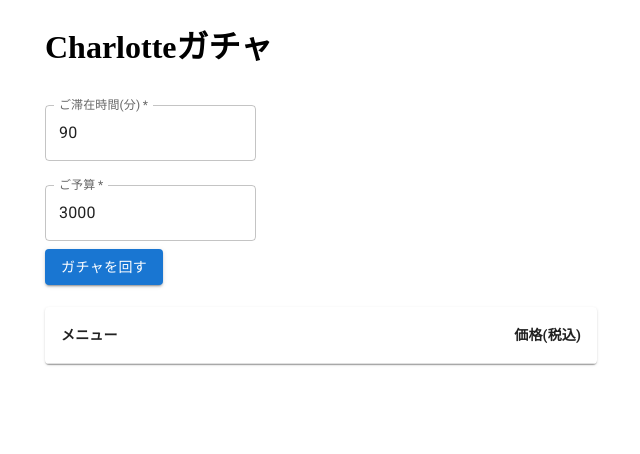
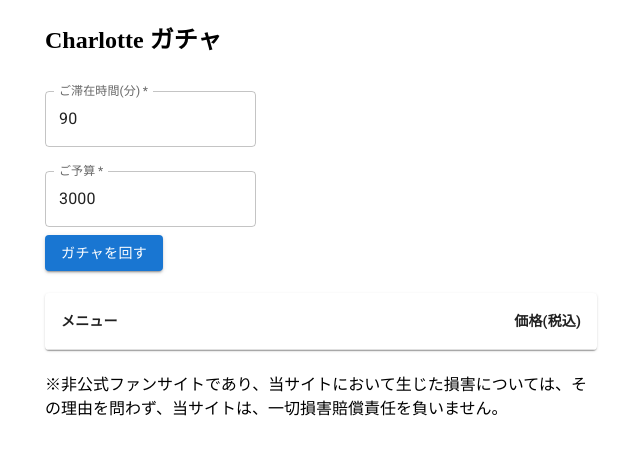
Before and after one commit to transparentt/gacha, a Next.js app: page / in a window 1280 px wide. Shown: the top 454 px of the page, without its empty margins (319-959 px from the left). Built offline with nearby package versions, Linux system fonts and the light colour scheme.

Commit message:
Add note

```diff
--- a/pages/index.tsx
+++ b/pages/index.tsx
@@ -144,13 +144,13 @@ export default function Home() {
   return (
     <>
       <Head>
-        <title>Charlotteガチャ</title>
+        <title>Charlotte ガチャ</title>
         <meta name="description" content="Charlotte 3000円ガチャ" />
         <meta name="viewport" content="initial-scale=1, width=device-width" />
       </Head>
       <Container maxWidth="sm">
         <main>
-          <h1>Charlotteガチャ</h1>
+          <h2>Charlotte ガチャ</h2>
 
           <div>
             <form onSubmit={handleSubmit(onSubmit)}>
@@ -225,6 +225,11 @@ export default function Home() {
               {sumPrice + charge > charge ? "円" : ""}
             </h4>
           </div>
+          <div>
+            <p>
+              ※非公式ファンサイトであり、当サイトにおいて生じた損害については、その理由を問わず、当サイトは、一切損害賠償責任を負いません。
+            </p>
+          </div>
         </main>
       </Container>
     </>
```
